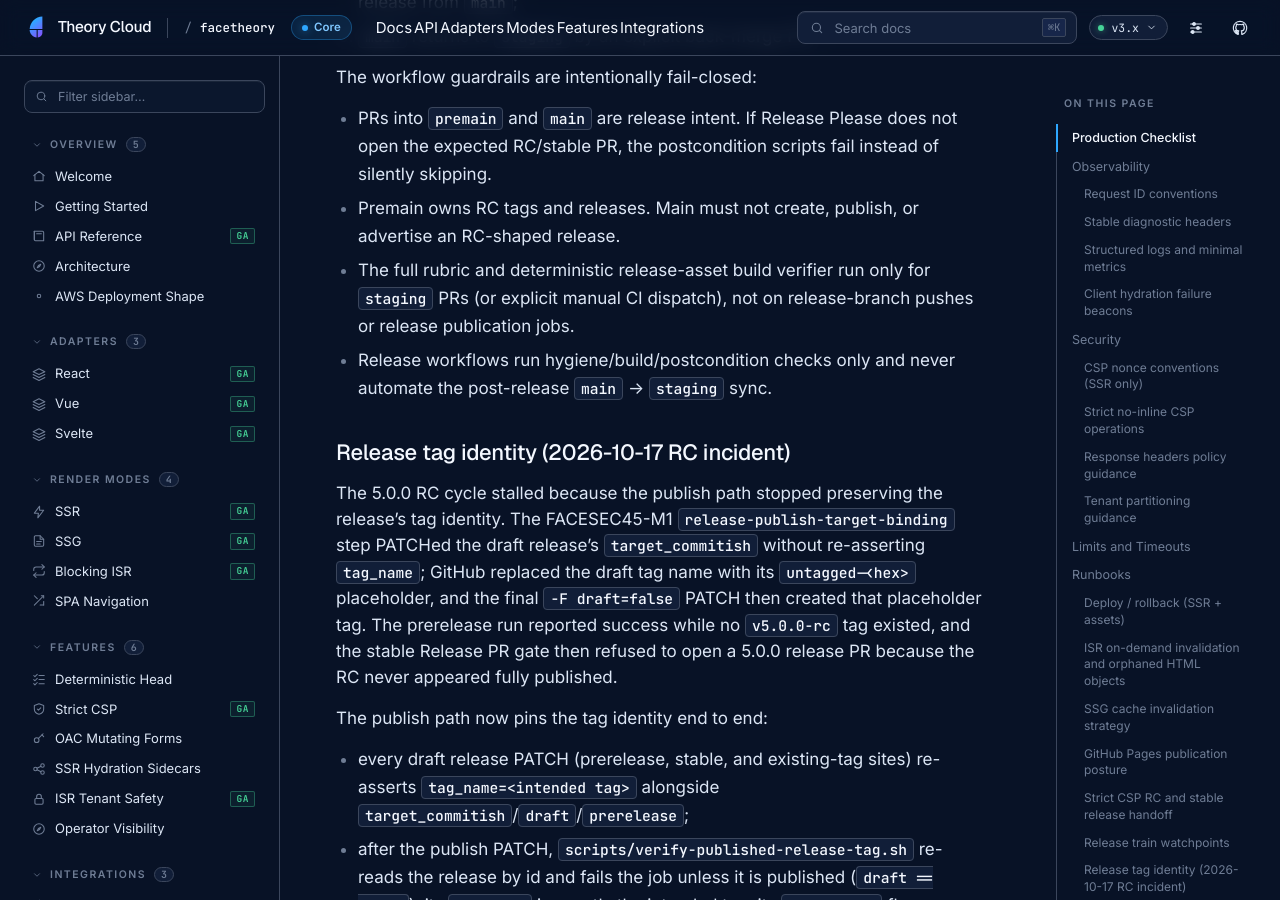
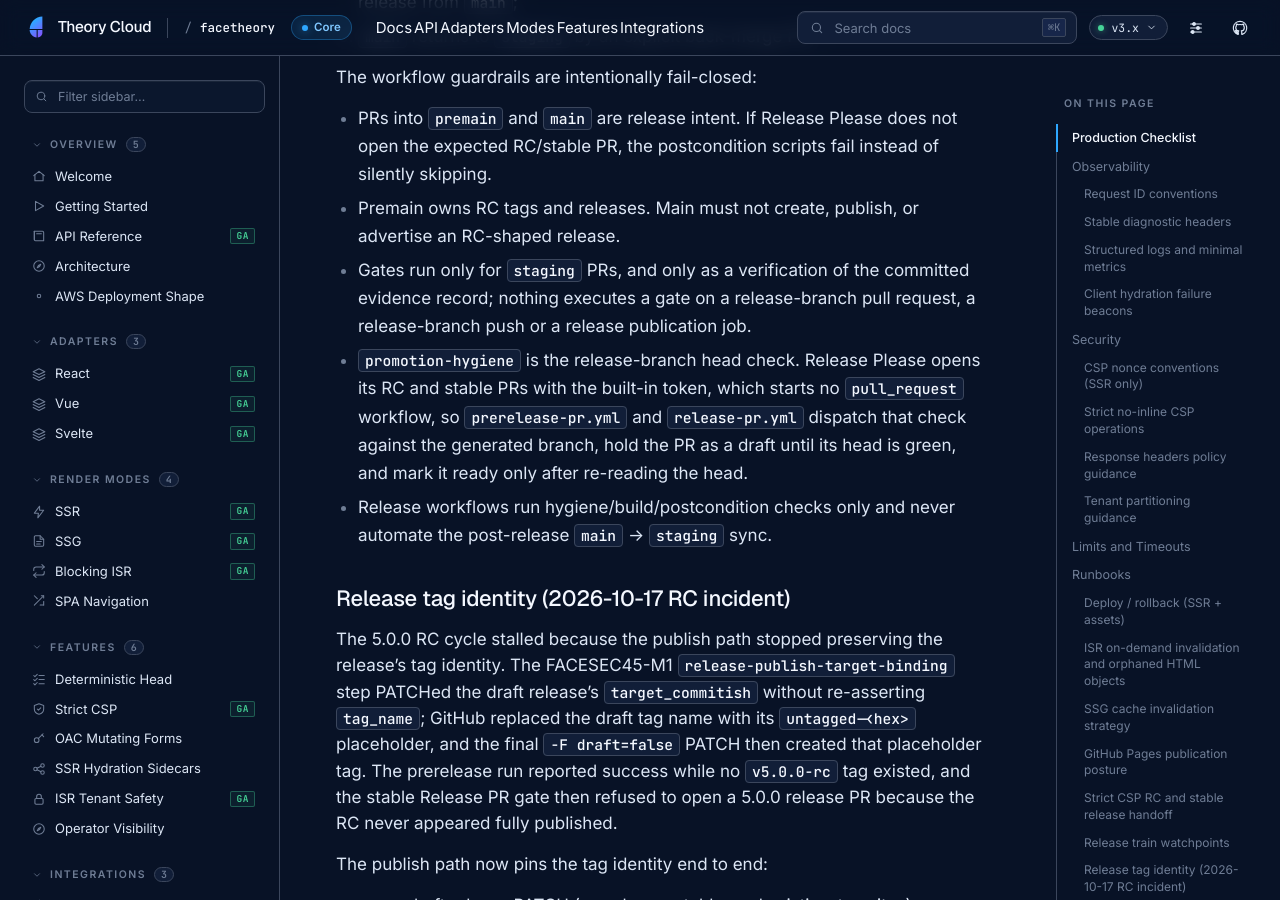
Before and after one commit to theory-cloud/FaceTheory, a Jekyll site: the page built from docs/OPERATIONS.md, in a window 1280 px wide and 900 px high, scrolled down 11703 px. Built offline with Jekyll 4.4.1, drawn with Linux system fonts in a browser that asks for light colours.

Commit message:
fix(release): gate generated release PRs from the workflow alone
release-please opens its RC and stable pull requests with the built-in
GITHUB_TOKEN, and GitHub starts no pull_request workflow for events that token
causes. A generated release pull request therefore never received the
release-branch head check, and the only repairs were closing and reopening it or
dispatching the workflow by hand.

Attach the required context from the workflow that creates the pull request.
prerelease-pr.yml and release-pr.yml run scripts/sync-release-pr-checks.sh,
which reads .github/release-lane.json, dispatches promotion-hygiene.yml against
the generated branch with the pull request number, reuses a green context at the
head, refuses to re-dispatch around a red one, keeps the wait bounded, keeps the
pull request a draft until that head is green, and marks it ready only after
re-reading the head.

promotion-hygiene.yml gains a workflow_dispatch path that binds the run to the
pull request head before the head rule runs: open, a release base, this
repository, and exactly the dispatched branch and SHA. The pull_request path is
unchanged and stays context-only; the workflow now declares read-only built-in
permissions instead of none because the dispatch binding reads the pull request
by number.

scripts/verify-release-pr-check-lane.sh is the guard, with a fixture self-test,
wired into the rubric's CMP-1 item. The trigger-parity REL-1 model is updated for
the dispatch shape and still forbids a checkout, a write permission, a gh read
on the pull_request path and the release-please token identity.

Refs Factory docs/058 REL-20261117-FT.

```diff
--- a/docs/OPERATIONS.md
+++ b/docs/OPERATIONS.md
@@ -285,7 +285,8 @@ The workflow guardrails are intentionally fail-closed:
 
 - PRs into `premain` and `main` are release intent. If Release Please does not open the expected RC/stable PR, the postcondition scripts fail instead of silently skipping.
 - Premain owns RC tags and releases. Main must not create, publish, or advertise an RC-shaped release.
-- The full rubric and deterministic release-asset build verifier run only for `staging` PRs (or explicit manual CI dispatch), not on release-branch pushes or release publication jobs.
+- Gates run only for `staging` PRs, and only as a verification of the committed evidence record; nothing executes a gate on a release-branch pull request, a release-branch push or a release publication job.
+- `promotion-hygiene` is the release-branch head check. Release Please opens its RC and stable PRs with the built-in token, which starts no `pull_request` workflow, so `prerelease-pr.yml` and `release-pr.yml` dispatch that check against the generated branch, hold the PR as a draft until its head is green, and mark it ready only after re-reading the head.
 - Release workflows run hygiene/build/postcondition checks only and never automate the post-release `main` -> `staging` sync.
 
 ### Release tag identity (2026-10-17 RC incident)
```
Also changed, not shown: docs/development/validation-evidence.md (+14 -2 lines), .github/release-lane.json (added), .github/workflows/prerelease-pr.yml, .github/workflows/promotion-hygiene.yml, .github/workflows/release-pr.yml, 6 other files.
